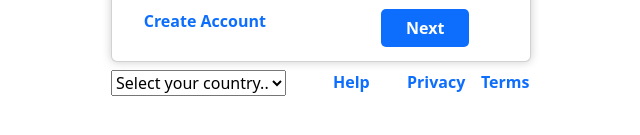
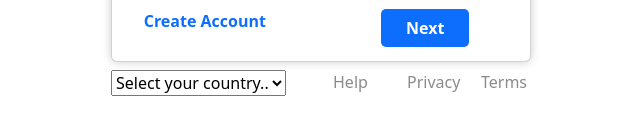
Before and after one commit to KhanhCan2k4/google-login-form, a plain HTML site: page index.html in a window 1280 px wide. Shown: the part 571-706 px from the top of the page, without its empty margins (319-959 px from the left). Drawn offline with Linux system fonts and the light colour scheme.

Commit message:
#link color

```diff
--- a/styles.css
+++ b/styles.css
@@ -51,6 +51,7 @@ p {
     border-radius: 5px;
 }
 
-.item-more {
+.item-more > a {
     color: #8b8b8b;
+    font-weight: 400;
 }
```
